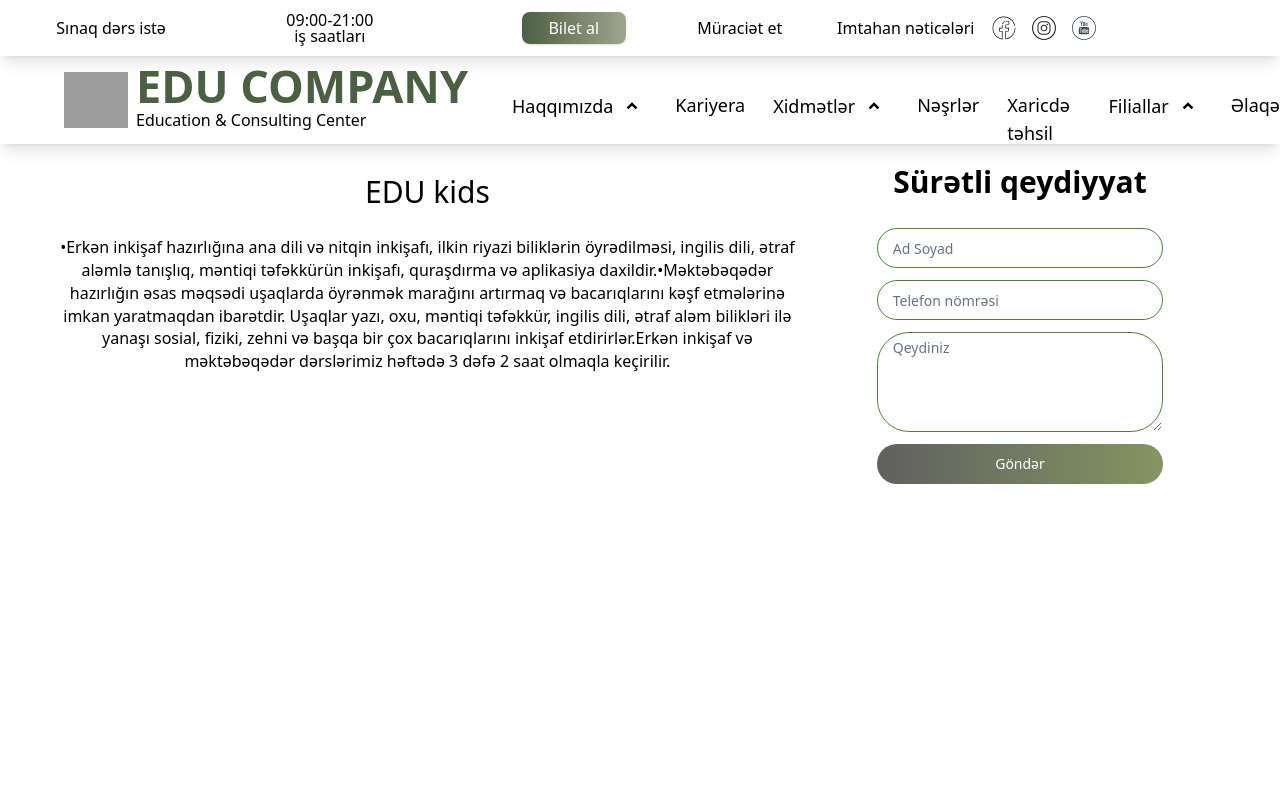
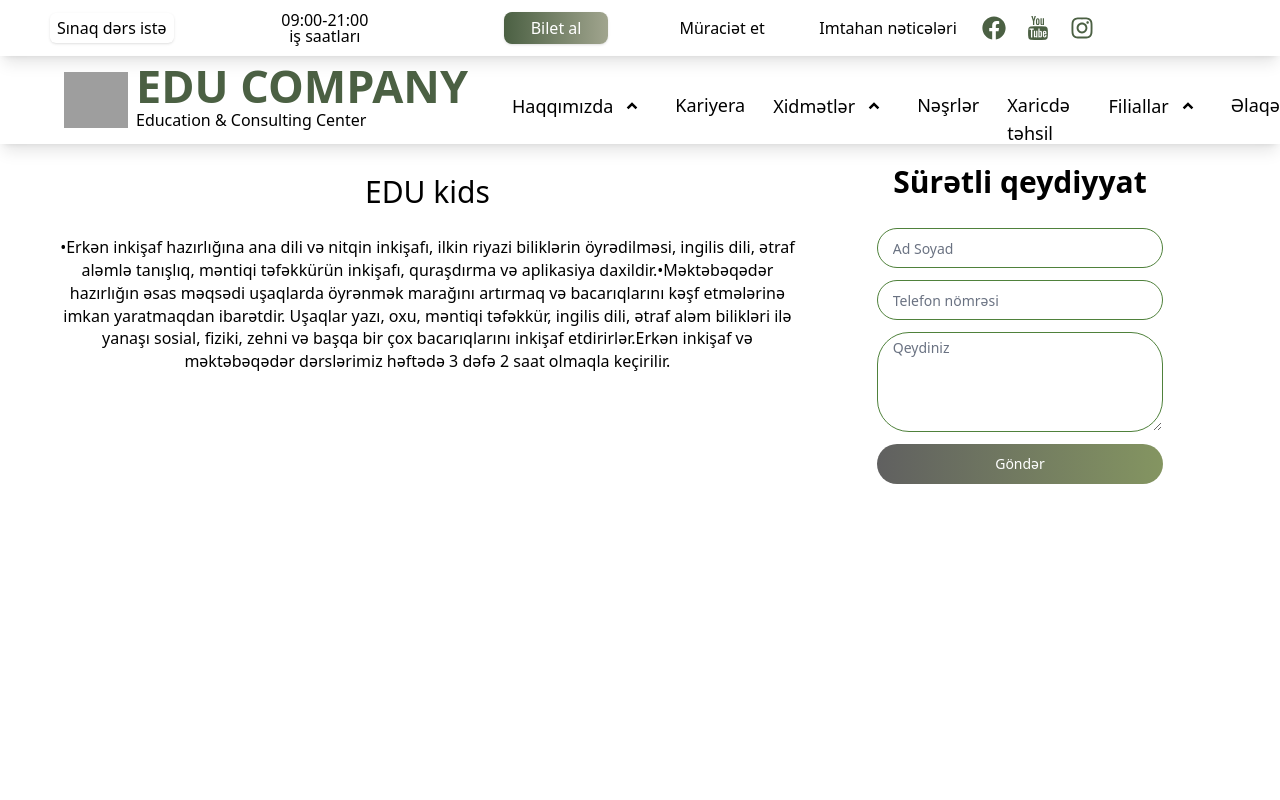
Before and after one commit to mammadovailaha/Final-project, a React (Vite) app: page /brandInfo/1 in a window 1280 px wide. Shown: the top 800 px of the page. Built offline with nearby package versions, Linux system fonts and the light colour scheme; grey boxes are pictures that could not be loaded.

Commit message:
sosial media links

```diff
--- a/src/components/OrderModal.tsx
+++ b/src/components/OrderModal.tsx
@@ -61,7 +61,7 @@
             </div>
           </div>
           <div className="w-[97%] md:w-[55%]">
-            <QuickRegistration  />
+            <QuickRegistration  title=""/>
           </div>
         </div>
       </div>
--- a/src/components/SosialMedia.tsx
+++ b/src/components/SosialMedia.tsx
@@ -1,4 +1,4 @@
-import React from "react";
+import { Link } from "react-router-dom";
 import { FaFacebook } from "react-icons/fa";
 import { TfiYoutube } from "react-icons/tfi";
 import { FaInstagram } from "react-icons/fa";
@@ -7,18 +7,23 @@
   return (
     <div className="flex justify-center gap-1">
       <div className="w-10 h-10 flex justify-center items-center rounded-[100%] text-2xl">
+        <Link to={"https://www.facebook.com/edu.company14/"}>
           <FaFacebook className="text-[#4b6043] text-6" />
+        </Link>
       </div>
 
       <div className="w-10 h-10 flex justify-center items-center rounded-[100%] text-2xl">
-        <TfiYoutube className="text-[#4b6043]" />
+        <Link to={"https://www.youtube.com/channel/UCWxX_3DMER-CSPOrCP82d4Q"}>
+          <TfiYoutube className="text-[#4b6043]" />
+        </Link>
       </div>
       <div className="w-10 h-10 flex justify-center items-center rounded-[100%] text-2xl">
-        <FaInstagram className="text-[#4b6043] text-2xl" />
+        <Link to={"https://www.instagram.com/edu_company_official/"}>
+          <FaInstagram className="text-[#4b6043] text-2xl" />
+        </Link>
       </div>
     </div>
   );
 };
 
-
 export default SosialMedia;
--- /dev/null
+++ b/src/components/TrialLessonModal.tsx
@@ -0,0 +1,26 @@
+import React from "react";
+import { IoCloseSharp } from "react-icons/io5";
+import QuickContact from "../pages/Auth/QuickContact";
+interface Props {
+  isOpen: boolean;
+  onClose: () => void;
+}
+
+const TrialLessonModal: React.FC<Props> = ({ isOpen, onClose }) => {
+  if (!isOpen) return null;
+  return (
+    <div className="w-full fixed inset-0 bg-[rgba(0,0,0,0.6)] backdrop-blur-sm bg-opacity-50 z-[1002] flex justify-center items-center 	transition-transform duration-300 scale-100">
+      <div className="bg-white  rounded-lg shadow-lg w-[50%] h-[400px] lg:h-[450px]  flex flex-col justify-center items-center gap-5  md:gap-6 mx-4 relative ">
+        <div className="w-[90%] h-16 border-b border-gray-400 flex justify-between items-center">
+            <p className="text-base md:text-2xl font-medium">Konsultasiyaya yazıl</p>
+          <button onClick={onClose}>
+            <IoCloseSharp className="text-lg md:text-2xl text-gray-600 " />
+          </button>
+        </div>
+        <QuickContact title="" />
+      </div>
+    </div>
+  );
+};
+
+export default TrialLessonModal;
--- a/src/layout/Header.tsx
+++ b/src/layout/Header.tsx
@@ -1,7 +1,7 @@
+import { useState } from "react";
 import { Link } from "react-router-dom";
-import facebookIcon from "../assets/icons/facebook.svg";
-import instagramIcon from "../assets/icons/instagram.svg";
-import youtubeIcon from "../assets/icons/youtube.svg";
+import TrialLessonModal from "../components/TrialLessonModal";
+import SosialMedia from "../components/SosialMedia";
 
 const HeaderInfo = [
   { title: "Bilet al", path: "/ticket" },
@@ -9,25 +9,18 @@
   { title: "Imtahan nəticələri", path: "/exam-results" },
 ];
 
-const SocialMediaLinks = [
-  { icon: facebookIcon, title: "Facebook", path: "https://www.facebook.com" },
-  {
-    icon: instagramIcon,
-    title: "Instagram",
-    path: "https://www.instagram.com",
-  },
-  { icon: youtubeIcon, title: "YouTube", path: "https://www.youtube.com" },
-];
-
 export default function Header() {
+   const [isModalOpen, setIsModalOpen]=useState(false);
+    const openModal=()=>setIsModalOpen(true);
+    const closeModal=()=>setIsModalOpen(false);
   return (
     <div className="w-full h-8 md:h-14 bg-background shadow-lg flex justify-center lg:justify-between items-center px-1 md:px-4">
       <div className="w-[90%] h-full flex justify-around items-center gap-1 lg:gap-2">
-        <div>
-          <Link className="text-[6px]  leading-1.5 md:leading-3 lg:leading-4 md:text-xs  lg:text-[16px] text-black " to={"/"}>
+        <button style={{padding:"7px"}} className="outline-none border-none shadow rounded-md" onClick={openModal} >
+          <p className="text-[6px]  leading-1.5 md:leading-3 lg:leading-4 md:text-xs  lg:text-[16px] text-black " >
             Sınaq dərs istə
-          </Link>
-        </div>
+          </p>
+        </button>
         <div className="flex flex-col items-center gap-0.2">
           <span className="text-[6px] leading-1.5 md:leading-3 lg:leading-4 md:text-xs lg:text-[16px]  text-black ">
             09:00-21:00
@@ -54,22 +47,10 @@
               </li>
             ))}
           </ul>
-
-          <ul className="flex items-center justify-center gap-0.5 md:gap-4">
-            {SocialMediaLinks.map((item, index) => (
-              <li key={index}>
-                <Link to={item.path}>
-                  <img
-                    src={item.icon}
-                    alt={item.title}
-                    className="w-3 md:w-6 h-3 md:h-6"
-                  />
-                </Link>
-              </li>
-            ))}
-          </ul>
+         <SosialMedia/>
         </div>
       </div>
+     <TrialLessonModal isOpen={isModalOpen} onClose={closeModal}/>
     </div>
   );
 }
--- a/src/pages/About/BrandPage.tsx
+++ b/src/pages/About/BrandPage.tsx
@@ -86,7 +86,7 @@
         <p className="text-center text-sm md:text-[16px]">{data?.text}</p>
       </div>
       <div className="w-[98%] bottom-1 md:w-[33%] flex flex-col justify-center items-center">
-        <QuickRegistration />
+        <QuickRegistration  title="Sürətli qeydiyyat"/>
 
       </div>
     </div>
--- a/src/pages/Auth/QuickContact.tsx
+++ b/src/pages/Auth/QuickContact.tsx
@@ -21,7 +21,8 @@
   branch: "",
 };
 
-const QuickContact = () => {
+
+const QuickContact = ({title=""}) => {
   const [checked, setChecked] = useState(false);
   const handleCheckboxChange = () => {
     setChecked(!checked);
@@ -36,7 +37,7 @@
         }}
       >
         <form className="w-full flex  flex-col justify-center items-center gap-8">
-          <h1 className="text-xl md:text-3xl font-bold">Sürətli əlaqə</h1>
+          <h1 className="text-xl md:text-3xl font-bold">{title}</h1>
           <div className="w-full flex flex-col justify-center items-center gap-3">
             <FormikInput name="fullname" type="text" placeholder="Ad Soyad" />
             <FormikInput
--- a/src/pages/Auth/QuickRegistration.tsx
+++ b/src/pages/Auth/QuickRegistration.tsx
@@ -22,7 +22,7 @@
 //   }
 // }
 
-const QuickRegistration = () => {
+const QuickRegistration = ({title=""}) => {
   return (
     <div className="w-full flex flex-col justify-center items-center">
           <Formik
@@ -33,7 +33,7 @@
       }}
     >
       <form className="w-full flex flex-col justify-center items-center gap-7">
-        <h1 className="text-xl md:text-3xl font-bold text-center">Sürətli qeydiyyat</h1>
+        <h1 className="text-xl md:text-3xl font-bold text-center">{title}</h1>
         <div className="w-full flex flex-col justify-center items-center gap-3">
           <FormikInput
           name="fullname"
--- a/src/pages/Contact/BranchesDetail.tsx
+++ b/src/pages/Contact/BranchesDetail.tsx
@@ -1,4 +1,3 @@
-import React from "react";
 import { useParams } from "react-router-dom";
 import QuickContact from "../Auth/QuickContact";
 
@@ -145,7 +144,7 @@
 
       <div className="w-[95%] md:w-[90%] flex md:flex-row flex-col justify-center items-center gap-5 md:gap-10">
      <div className="w-full md:w-[80%] lg:w-[60%] flex flex-col justify-center items-center ">
-      <QuickContact/>
+      <QuickContact title="Sürətli əlaqə"/>
      </div>
 
         <div className="w-full flex justify-center items-center">
```
